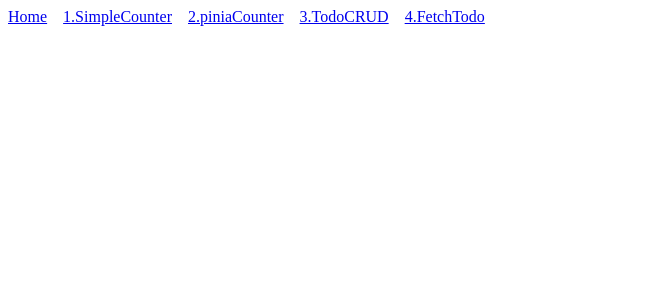
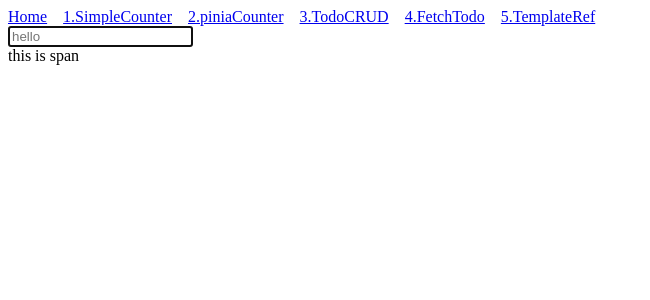
Before and after one commit to hjhj97/vue3-ts-pinia, a Vue app: page /template_ref in a window 1280 px wide. Shown: the top 300 px of the page, without its empty margins (0-650 px from the left). Built offline with nearby package versions, Linux system fonts and the light colour scheme.

Commit message:
TemplateRef 추가

```diff
--- a/src/components/common/NavBar.vue
+++ b/src/components/common/NavBar.vue
@@ -5,6 +5,7 @@
 		<router-link :to="{ name: 'PiniaCounter' }">2.piniaCounter</router-link>
 		<router-link :to="{ name: 'TodoCRUD' }">3.TodoCRUD</router-link>
 		<router-link :to="{ name: 'FetchTodo' }">4.FetchTodo</router-link>
+		<router-link :to="{ name: 'TemplateRef' }">5.TemplateRef</router-link>
 	</nav>
 </template>
 
--- a/src/router/index.ts
+++ b/src/router/index.ts
@@ -35,6 +35,12 @@ const routes: Array<RouteRecordRaw> = [
 		component: () =>
 			import(/* webpackChunkName: "about" */ '../views/ch4_fetch-todo/TodoDetail.vue'),
 	},
+	{
+		path: '/template_ref',
+		name: 'TemplateRef',
+		component: () =>
+			import(/* webpackChunkName: "about" */ '../views/ch5_TemplateRef/TemplateRef.vue'),
+	},
 ];
 
 const router = createRouter({
--- /dev/null
+++ b/src/views/ch5_TemplateRef/TemplateRef.vue
@@ -0,0 +1,30 @@
+<template>
+	<input type="text" placeholder="hello" ref="inputRef" />
+	<div>
+		<span ref="spanRef">Span</span>
+	</div>
+</template>
+
+<script lang="ts">
+	import { defineComponent, onMounted, ref } from 'vue';
+
+	export default defineComponent({
+		setup() {
+			const inputRef = ref<HTMLInputElement | null>();
+			const spanRef = ref<HTMLSpanElement | null>();
+
+			onMounted(() => {
+				if (inputRef.value) {
+					inputRef.value.focus();
+				}
+				if (spanRef.value) {
+					spanRef.value.textContent = 'this is span';
+				}
+			});
+			return {
+				inputRef,
+				spanRef,
+			};
+		},
+	});
+</script>
```
